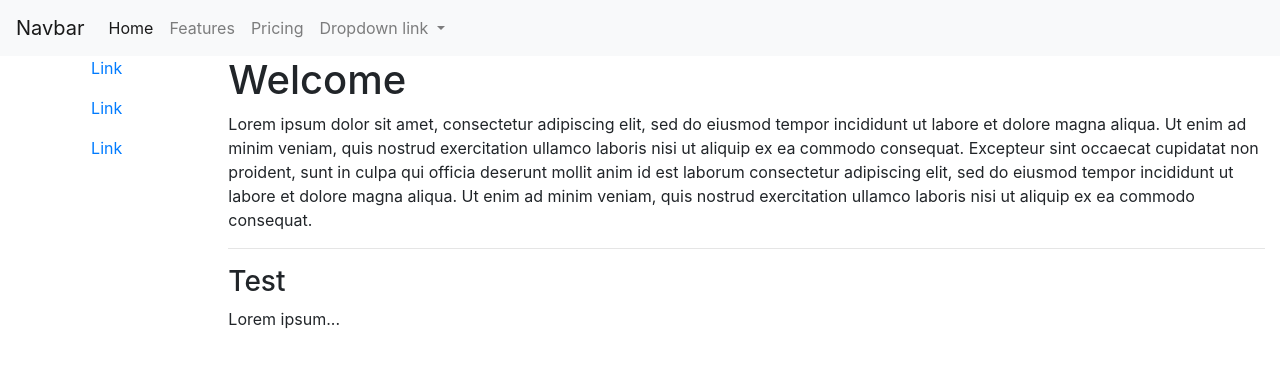
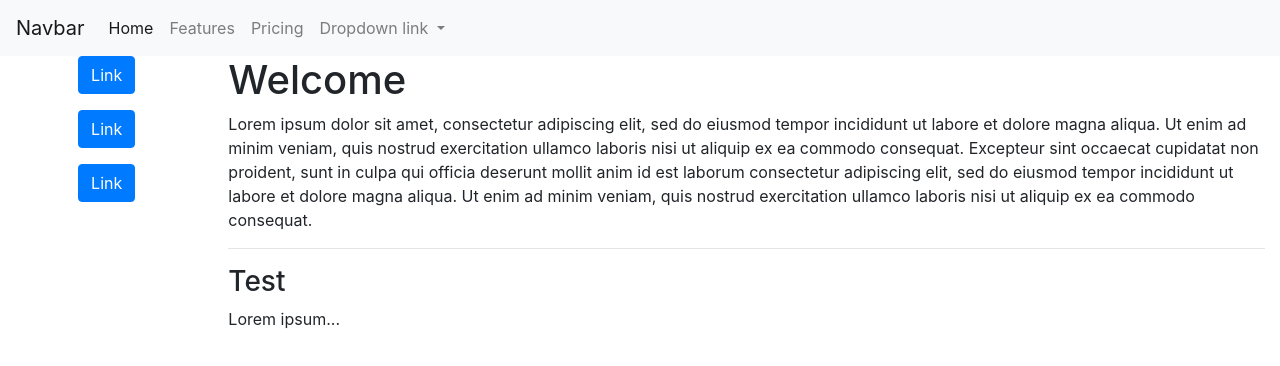
Before and after one commit to CyMathew/y_schedule, an Angular app in the folder frontend/y-schedule/: page /manage in a window 1280 px wide. Shown: the top 366 px of the page. Built offline with nearby package versions, Linux system fonts and the light colour scheme.

Commit message:
fixed role cast to integer

```diff
--- a/frontend/y-schedule/src/app/components/manager-home/manager-home.component.html
+++ b/frontend/y-schedule/src/app/components/manager-home/manager-home.component.html
@@ -1,9 +1,12 @@
 <div class="container-fluid text-center">
   <div class="row content">
     <div class="col-sm-2 sidenav">
-      <p><a href="#">Link</a></p>
-      <p><a href="#">Link</a></p>
-      <p><a href="#">Link</a></p>
+      <div></div>
+      <div>
+      <p><a href="#" class="btn btn-primary">Link</a></p>
+      <p><a href="#" class="btn btn-primary">Link</a></p>
+      <p><a href="#" class="btn btn-primary">Link</a></p>
+    </div>
     </div>
     <div class="col-sm-10 text-left">
       <h1>Welcome</h1>
```
Also changed, not shown: 1 other file (tests, documents, lock files or other folders).
